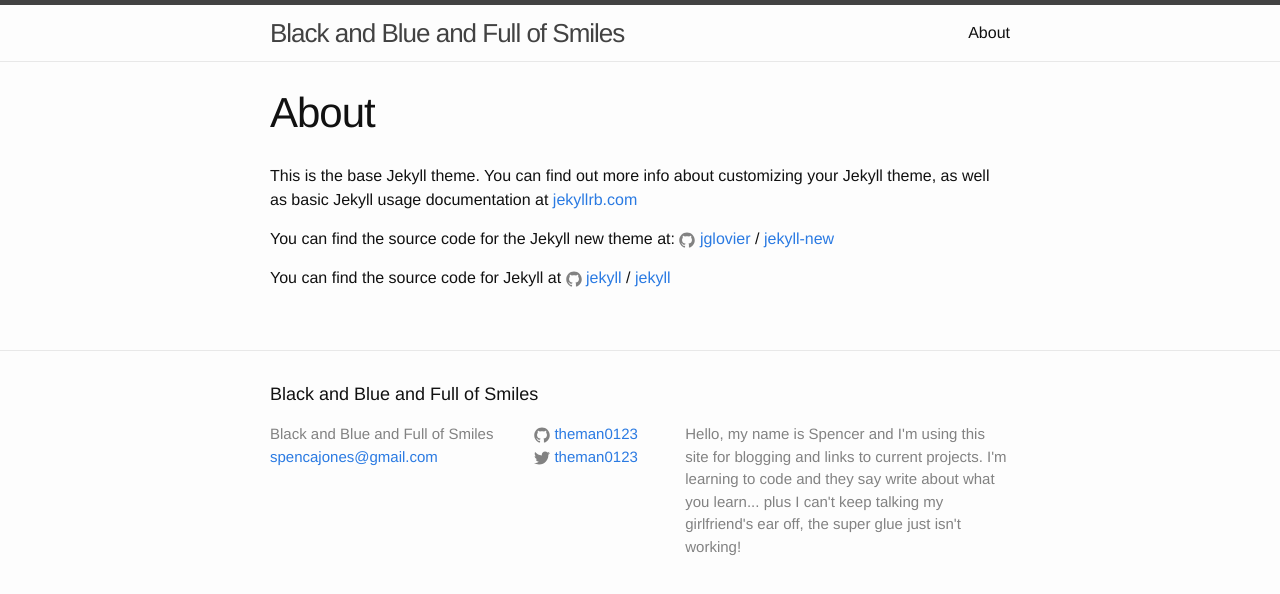
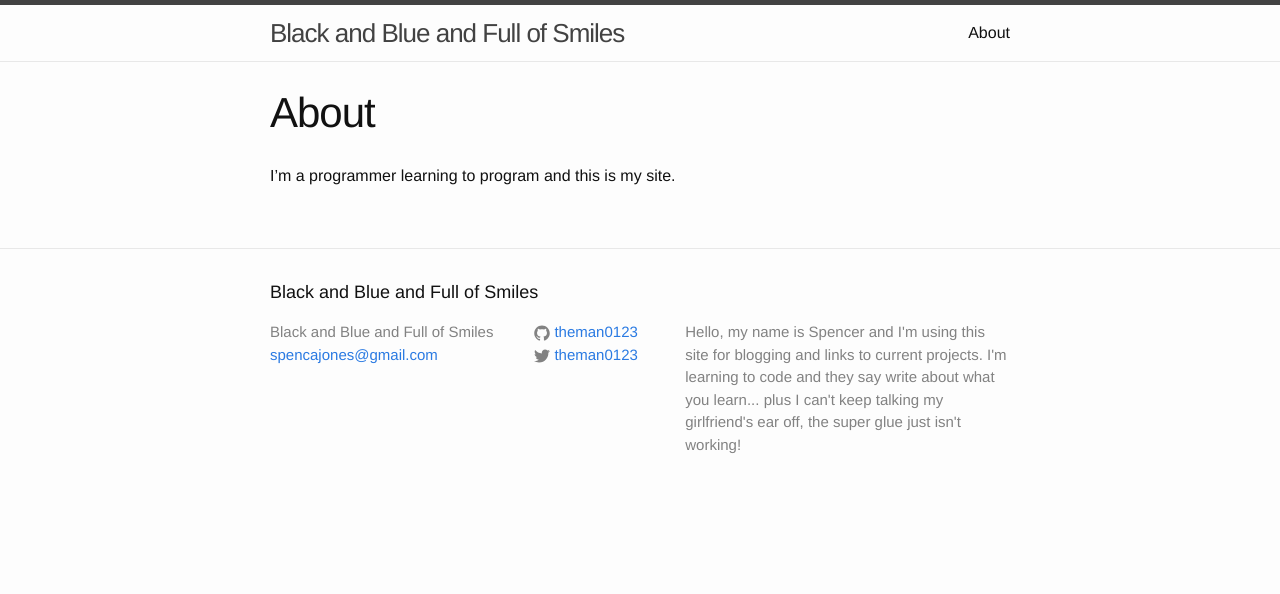
Before and after one commit to theman0123/theman0123.github.io, a Jekyll site: the page built from about.md, in a window 1280 px wide. Shown: the top 594 px of the page. Built offline with Jekyll 4.4.1, drawn with Linux system fonts in a browser that asks for light colours.

Commit message:
about edit

```diff
--- a/about.md
+++ b/about.md
@@ -4,12 +4,4 @@ title: About
 permalink: /about/
 ---
 
-This is the base Jekyll theme. You can find out more info about customizing your Jekyll theme, as well as basic Jekyll usage documentation at [jekyllrb.com](http://jekyllrb.com/)
-
-You can find the source code for the Jekyll new theme at:
-{% include icon-github.html username="jglovier" %} /
-[jekyll-new](https://github.com/jglovier/jekyll-new)
-
-You can find the source code for Jekyll at
-{% include icon-github.html username="jekyll" %} /
-[jekyll](https://github.com/jekyll/jekyll)
+I'm a programmer learning to program and this is my site.
```
